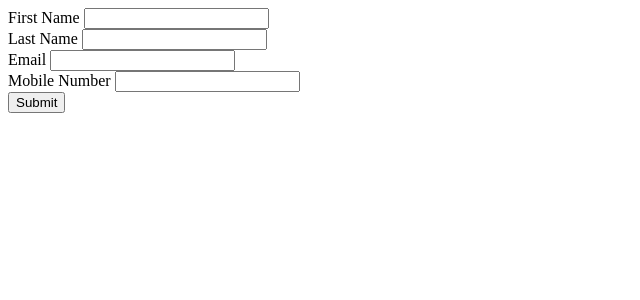
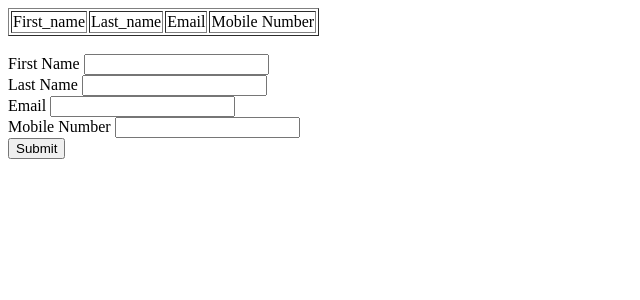
Before and after one commit to tajrian/dockerTask, a Flask app: page / in a window 1280 px wide. Shown: the top 300 px of the page, without its empty margins (0-640 px from the left). Run offline with Flask 2, Linux system fonts and the light colour scheme; data that the repository does not hold is empty; parts of the project's set-up code (start-up, migrations or seed data) failed here and were passed over.

Commit message:
add user table in home.html

```diff
--- a/templates/home.html
+++ b/templates/home.html
@@ -1,3 +1,24 @@
+<table border = 1 >
+
+    <tr>
+        <td>First_name</td>
+        <td>Last_name</td>
+        <td>Email</td>
+        <td>Mobile Number</td>
+
+    </tr>
+    {% for user in userDetails %}
+    <tr>
+        <td>{{ user[0] }}</td>
+        <td>{{ user[1] }}</td>
+        <td>{{ user[2] }}</td>
+        <td>{{ user[3] }}</td>
+    </tr>
+    {% endfor %}
+</table>
+
+<br>
+
 <form method="POSt" action="">
     First Name <input type="text" name="first_name">
     <br>
```
